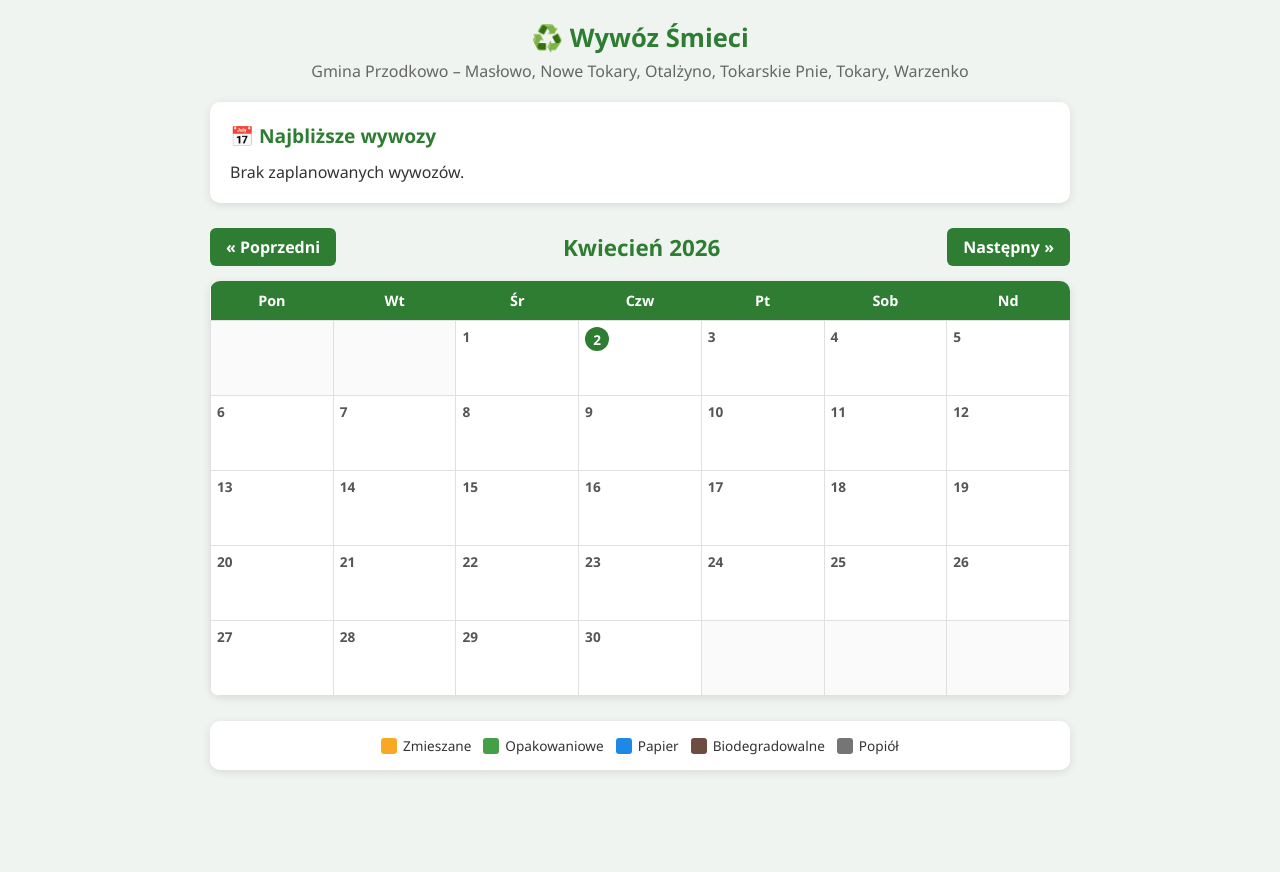
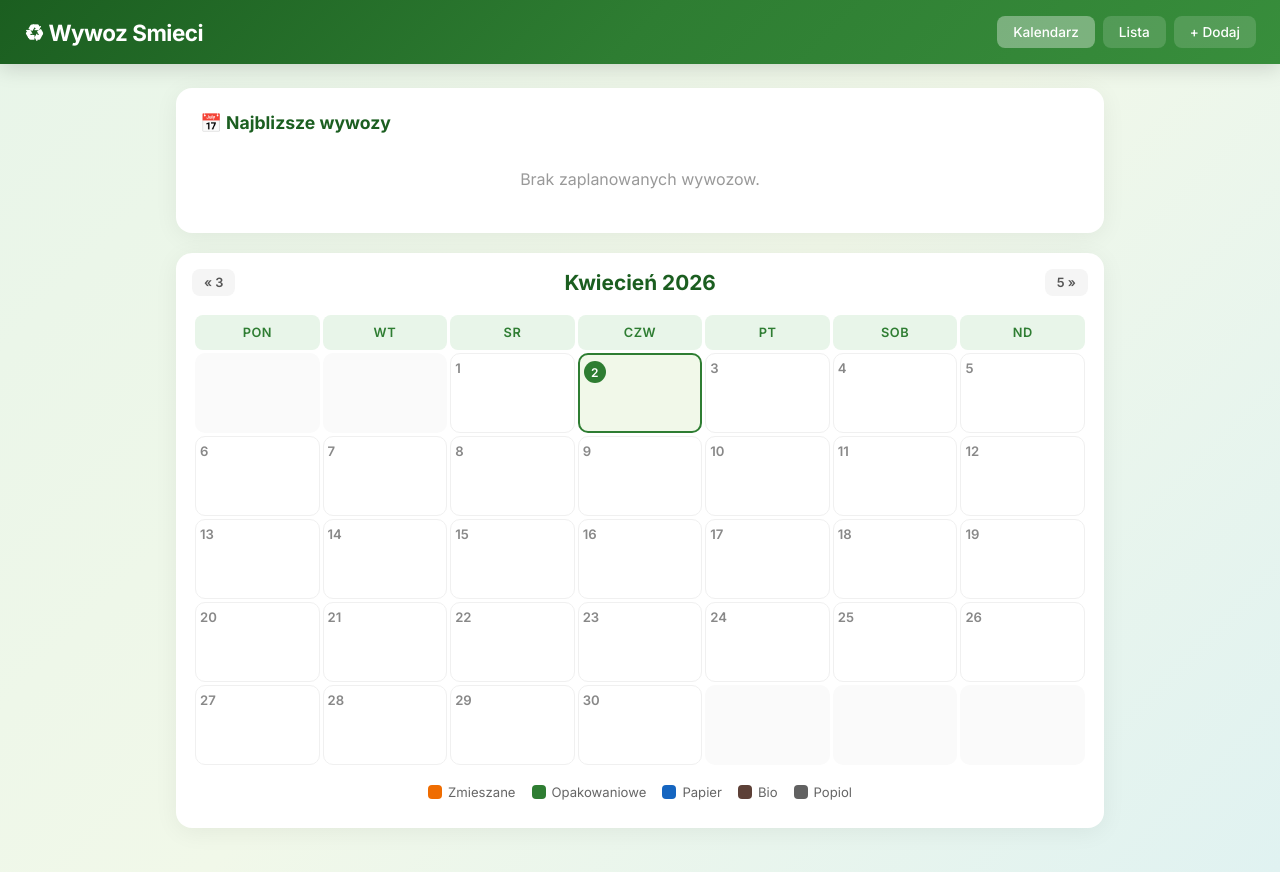
Before and after one commit to juliaradosz/wywozsmieci, a Django app: page / in a window 1280 px wide. Before the commit the page ends 772 px from the top, so only its background shows below. Run offline with Django 5.2, Linux system fonts and the light colour scheme; data that the repository does not hold is empty.

Commit message:
Ulepszony design + dodawanie/edycja/usuwanie wywozów
- Nowy ładniejszy layout z nawigacją i kartami
- Formularz dodawania i edycji wywozów
- Widok listy z grupowaniem po miesiącach
- Alert o najbliższym wywozie
- Ikony typów odpadów w kalendarzu

Co-Authored-By: Claude Opus 4.6 (1M context) <noreply@anthropic.com>

```diff
--- /dev/null
+++ b/harmonogram/templates/harmonogram/base.html
@@ -0,0 +1,161 @@
+<!DOCTYPE html>
+<html lang="pl">
+<head>
+    <meta charset="UTF-8">
+    <meta name="viewport" content="width=device-width, initial-scale=1.0">
+    <title>{% block title %}Wywóz Śmieci{% endblock %} - Gmina Przodkowo</title>
+    <style>
+        @import url('https://fonts.googleapis.com/css2?family=Inter:wght@400;500;600;700&display=swap');
+
+        * { margin: 0; padding: 0; box-sizing: border-box; }
+
+        body {
+            font-family: 'Inter', 'Segoe UI', sans-serif;
+            background: linear-gradient(135deg, #e8f5e9 0%, #f1f8e9 50%, #e0f2f1 100%);
+            color: #1a1a2e;
+            min-height: 100vh;
+        }
+
+        .topbar {
+            background: linear-gradient(135deg, #1b5e20, #2e7d32, #388e3c);
+            color: white;
+            padding: 16px 24px;
+            display: flex;
+            justify-content: space-between;
+            align-items: center;
+            box-shadow: 0 4px 20px rgba(0,0,0,0.15);
+            position: sticky;
+            top: 0;
+            z-index: 100;
+        }
+        .topbar-logo {
+            font-size: 1.4em;
+            font-weight: 700;
+            letter-spacing: -0.5px;
+        }
+        .topbar-nav { display: flex; gap: 8px; }
+        .topbar-nav a {
+            color: white;
+            text-decoration: none;
+            padding: 8px 16px;
+            border-radius: 8px;
+            font-size: 0.85em;
+            font-weight: 500;
+            background: rgba(255,255,255,0.15);
+            transition: all 0.2s;
+        }
+        .topbar-nav a:hover { background: rgba(255,255,255,0.3); }
+        .topbar-nav a.active { background: rgba(255,255,255,0.35); }
+
+        .container {
+            max-width: 960px;
+            margin: 0 auto;
+            padding: 24px 16px;
+        }
+
+        .card {
+            background: white;
+            border-radius: 16px;
+            padding: 24px;
+            box-shadow: 0 4px 24px rgba(0,0,0,0.06);
+            margin-bottom: 20px;
+        }
+        .card-header {
+            font-size: 1.1em;
+            font-weight: 700;
+            color: #1b5e20;
+            margin-bottom: 16px;
+            display: flex;
+            align-items: center;
+            gap: 8px;
+        }
+
+        .btn {
+            display: inline-flex;
+            align-items: center;
+            gap: 6px;
+            padding: 10px 20px;
+            border-radius: 10px;
+            font-size: 0.9em;
+            font-weight: 600;
+            text-decoration: none;
+            border: none;
+            cursor: pointer;
+            transition: all 0.2s;
+        }
+        .btn-primary {
+            background: linear-gradient(135deg, #2e7d32, #43a047);
+            color: white;
+        }
+        .btn-primary:hover { background: linear-gradient(135deg, #1b5e20, #2e7d32); transform: translateY(-1px); }
+        .btn-secondary {
+            background: #f5f5f5;
+            color: #555;
+        }
+        .btn-secondary:hover { background: #e0e0e0; }
+        .btn-danger {
+            background: #ef5350;
+            color: white;
+        }
+        .btn-danger:hover { background: #d32f2f; }
+        .btn-sm { padding: 6px 12px; font-size: 0.8em; border-radius: 8px; }
+        .btn-icon { padding: 6px 10px; font-size: 0.85em; border-radius: 8px; background: rgba(0,0,0,0.04); color: #666; }
+        .btn-icon:hover { background: rgba(0,0,0,0.08); }
+
+        .badge {
+            display: inline-block;
+            padding: 3px 8px;
+            border-radius: 6px;
+            font-size: 0.72em;
+            color: white;
+            font-weight: 600;
+            text-align: center;
+        }
+        .badge-zmieszane { background: #ef6c00; }
+        .badge-opakowaniowe { background: #2e7d32; }
+        .badge-papier { background: #1565c0; }
+        .badge-biodegradowalne { background: #5d4037; }
+        .badge-popiol { background: #616161; }
+
+        .form-input {
+            width: 100%;
+            padding: 12px 16px;
+            border: 2px solid #e0e0e0;
+            border-radius: 10px;
+            font-size: 1em;
+            font-family: inherit;
+            transition: border-color 0.2s;
+        }
+        .form-input:focus { border-color: #2e7d32; outline: none; }
+        .form-group { margin-bottom: 16px; }
+        .form-label {
+            display: block;
+            font-weight: 600;
+            margin-bottom: 6px;
+            color: #333;
+            font-size: 0.9em;
+        }
+
+        @media (max-width: 640px) {
+            .topbar { flex-direction: column; gap: 10px; text-align: center; }
+            .container { padding: 16px 10px; }
+            .card { padding: 16px; border-radius: 12px; }
+        }
+
+        {% block extra_css %}{% endblock %}
+    </style>
+</head>
+<body>
+    <div class="topbar">
+        <div class="topbar-logo">&#9851; Wywoz Smieci</div>
+        <nav class="topbar-nav">
+            <a href="{% url 'harmonogram' %}" class="{% if request.resolver_match.url_name == 'harmonogram' %}active{% endif %}">Kalendarz</a>
+            <a href="{% url 'lista' %}" class="{% if request.resolver_match.url_name == 'lista' %}active{% endif %}">Lista</a>
+            <a href="{% url 'dodaj' %}" class="{% if request.resolver_match.url_name == 'dodaj' %}active{% endif %}">+ Dodaj</a>
+        </nav>
+    </div>
+    <div class="container">
+        {% block content %}{% endblock %}
+    </div>
+</body>
+</html>
--- a/harmonogram/templates/harmonogram/index.html
+++ b/harmonogram/templates/harmonogram/index.html
@@ -1,191 +1,192 @@
-<!DOCTYPE html>
-<html lang="pl">
-<head>
-    <meta charset="UTF-8">
-    <meta name="viewport" content="width=device-width, initial-scale=1.0">
-    <title>Harmonogram wywozu śmieci - Gmina Przodkowo</title>
-    <style>
-        * { margin: 0; padding: 0; box-sizing: border-box; }
-        body {
-            font-family: 'Segoe UI', Tahoma, sans-serif;
-            background: #f0f4f0;
-            color: #333;
-            padding: 20px;
-            max-width: 900px;
-            margin: 0 auto;
+{% extends "harmonogram/base.html" %}
+{% block title %}Kalendarz{% endblock %}
+
+{% block extra_css %}
+.alert-box {
+    background: linear-gradient(135deg, #fff3e0, #fff8e1);
+    border-left: 4px solid #ef6c00;
+    border-radius: 12px;
+    padding: 16px 20px;
+    margin-bottom: 20px;
+    display: flex;
+    align-items: center;
+    gap: 12px;
+    font-weight: 500;
 }
-        h1 {
+.alert-box.alert-green {
+    background: linear-gradient(135deg, #e8f5e9, #f1f8e9);
+    border-left-color: #2e7d32;
+}
+.alert-box .alert-icon { font-size: 1.6em; }
+.alert-box .alert-text { flex: 1; }
+.alert-box .alert-days {
+    font-size: 1.8em;
+    font-weight: 700;
+    color: #ef6c00;
+    min-width: 50px;
     text-align: center;
-            color: #2e7d32;
-            margin-bottom: 5px;
-            font-size: 1.6em;
 }
-        .subtitle {
-            text-align: center;
-            color: #666;
-            margin-bottom: 20px;
+.alert-box.alert-green .alert-days { color: #2e7d32; }
+
+.najblizsze-item {
+    display: flex;
+    align-items: center;
+    padding: 12px 0;
+    border-bottom: 1px solid #f0f0f0;
+    gap: 12px;
 }
-        .nav {
+.najblizsze-item:last-child { border-bottom: none; }
+.najblizsze-data {
+    font-weight: 600;
+    min-width: 140px;
+    color: #444;
+    font-size: 0.95em;
+}
+.najblizsze-ikona { font-size: 1.3em; }
+
+.month-nav {
     display: flex;
     justify-content: space-between;
     align-items: center;
-            margin-bottom: 15px;
+    margin-bottom: 16px;
 }
-        .nav a {
-            text-decoration: none;
-            background: #2e7d32;
-            color: white;
-            padding: 8px 16px;
-            border-radius: 6px;
-            font-weight: bold;
+.month-name {
+    font-size: 1.3em;
+    font-weight: 700;
+    color: #1b5e20;
 }
-        .nav a:hover { background: #1b5e20; }
-        .nav .miesiac-nazwa {
-            font-size: 1.4em;
-            font-weight: bold;
-            color: #2e7d32;
-        }
+
 table {
     width: 100%;
-            border-collapse: collapse;
+    border-collapse: separate;
+    border-spacing: 3px;
+    margin-bottom: 4px;
+}
+th {
+    background: #e8f5e9;
+    color: #2e7d32;
+    padding: 10px 4px;
+    font-size: 0.8em;
+    font-weight: 600;
+    border-radius: 8px;
+    text-transform: uppercase;
+    letter-spacing: 0.5px;
+}
+td {
     background: white;
     border-radius: 10px;
-            overflow: hidden;
-            box-shadow: 0 2px 8px rgba(0,0,0,0.1);
-            margin-bottom: 25px;
+    padding: 6px 4px;
+    vertical-align: top;
+    height: 80px;
+    width: 14.28%;
+    border: 1px solid #f0f0f0;
+    transition: all 0.15s;
 }
-        th {
+td:hover { border-color: #c8e6c9; background: #fafffe; }
+td.pusty { background: #fafafa; border-color: transparent; }
+td.pusty:hover { background: #fafafa; }
+.dzien-numer {
+    font-weight: 600;
+    font-size: 0.82em;
+    margin-bottom: 4px;
+    color: #888;
+}
+td.dzisiaj {
+    border: 2px solid #2e7d32;
+    background: #f1f8e9;
+}
+td.dzisiaj .dzien-numer {
+    color: white;
     background: #2e7d32;
-            color: white;
-            padding: 10px;
-            font-size: 0.9em;
-        }
-        td {
-            border: 1px solid #e0e0e0;
-            padding: 6px;
-            vertical-align: top;
-            height: 75px;
-            width: 14.28%;
-        }
-        .dzien-numer {
-            font-weight: bold;
-            font-size: 0.85em;
-            margin-bottom: 4px;
-            color: #555;
-        }
-        .dzisiaj .dzien-numer {
-            background: #2e7d32;
-            color: white;
     border-radius: 50%;
-            width: 24px;
-            height: 24px;
+    width: 22px;
+    height: 22px;
     display: flex;
     align-items: center;
     justify-content: center;
+    font-size: 0.75em;
 }
-        .pusty { background: #fafafa; }
-        .badge {
-            display: inline-block;
-            padding: 1px 6px;
+.cal-badge {
+    display: block;
+    padding: 2px 4px;
     border-radius: 4px;
-            font-size: 0.7em;
+    font-size: 0.62em;
+    color: white;
+    font-weight: 600;
+    text-align: center;
     margin: 1px 0;
-            color: white;
-            font-weight: bold;
-            width: 100%;
-            text-align: center;
+    text-decoration: none;
+    transition: opacity 0.15s;
 }
-        .badge-zmieszane { background: #f9a825; }
-        .badge-opakowaniowe { background: #43a047; }
-        .badge-papier { background: #1e88e5; }
-        .badge-biodegradowalne { background: #6d4c41; }
-        .badge-popiol { background: #757575; }
+.cal-badge:hover { opacity: 0.8; }
 
-        .najblizsze {
-            background: white;
-            border-radius: 10px;
-            padding: 20px;
-            box-shadow: 0 2px 8px rgba(0,0,0,0.1);
-            margin-bottom: 25px;
-        }
-        .najblizsze h2 {
-            color: #2e7d32;
-            margin-bottom: 12px;
-            font-size: 1.2em;
-        }
-        .najblizsze-item {
-            display: flex;
-            align-items: center;
-            padding: 8px 0;
-            border-bottom: 1px solid #eee;
-        }
-        .najblizsze-item:last-child { border-bottom: none; }
-        .najblizsze-data {
-            font-weight: bold;
-            min-width: 120px;
-            color: #555;
-        }
-        .najblizsze-badge {
-            padding: 4px 12px;
-            border-radius: 6px;
-            color: white;
-            font-weight: bold;
-            font-size: 0.85em;
-        }
 .legenda {
-            background: white;
-            border-radius: 10px;
-            padding: 15px 20px;
-            box-shadow: 0 2px 8px rgba(0,0,0,0.1);
     display: flex;
     flex-wrap: wrap;
-            gap: 12px;
+    gap: 16px;
     justify-content: center;
+    padding: 12px;
+    font-size: 0.82em;
+    color: #666;
 }
-        .legenda-item {
-            display: flex;
-            align-items: center;
-            gap: 6px;
-            font-size: 0.85em;
+.legenda-item { display: flex; align-items: center; gap: 6px; }
+.legenda-kolor {
+    width: 14px;
+    height: 14px;
+    border-radius: 4px;
 }
-        .legenda-kolor {
-            width: 16px;
-            height: 16px;
-            border-radius: 3px;
+
+@media (max-width: 640px) {
+    td { height: 65px; padding: 4px 2px; }
+    .cal-badge { font-size: 0.55em; padding: 1px 2px; }
+    .month-name { font-size: 1.1em; }
+    .najblizsze-data { min-width: 110px; font-size: 0.85em; }
 }
-        @media (max-width: 600px) {
-            td { height: 60px; padding: 3px; }
-            .badge { font-size: 0.6em; }
-            .nav .miesiac-nazwa { font-size: 1.1em; }
-        }
-    </style>
-</head>
-<body>
-    <h1>♻️ Wywóz Śmieci</h1>
-    <p class="subtitle">Gmina Przodkowo – Masłowo, Nowe Tokary, Otalżyno, Tokarskie Pnie, Tokary, Warzenko</p>
+{% endblock %}
 
-    <div class="najblizsze">
-        <h2>📅 Najbliższe wywozy</h2>
+{% block content %}
+
+{% if dni_do is not None %}
+<div class="alert-box {% if dni_do > 1 %}alert-green{% endif %}">
+    <div class="alert-icon">{% if dni_do == 0 %}&#9888;{% elif dni_do == 1 %}&#9888;{% else %}&#128197;{% endif %}</div>
+    <div class="alert-text">
+        {% if dni_do == 0 %}
+            <strong>Dzisiaj wywoz!</strong> {{ najblizsze.0.get_typ_odpadu_display }}
+        {% elif dni_do == 1 %}
+            <strong>Jutro wywoz!</strong> {{ najblizsze.0.get_typ_odpadu_display }}
+        {% else %}
+            Nastepny wywoz za <strong>{{ dni_do }} dni</strong> ({{ najblizsze.0.get_typ_odpadu_display }})
+        {% endif %}
+    </div>
+    <div class="alert-days">{{ dni_do }}d</div>
+</div>
+{% endif %}
+
+<div class="card">
+    <div class="card-header">&#128197; Najblizsze wywozy</div>
     {% for w in najblizsze %}
     <div class="najblizsze-item">
-            <span class="najblizsze-data">{{ w.data|date:"l, d.m" }}</span>
-            <span class="najblizsze-badge badge-{{ w.typ_odpadu }}">{{ w.get_typ_odpadu_display }}</span>
+        <span class="najblizsze-ikona">{% for k, v in ikony.items %}{% if k == w.typ_odpadu %}{{ v }}{% endif %}{% endfor %}</span>
+        <span class="najblizsze-data">{{ w.data|date:"l, d.m.Y" }}</span>
+        <span class="badge badge-{{ w.typ_odpadu }}">{{ w.get_typ_odpadu_display }}</span>
+        <a href="{% url 'edytuj' w.pk %}" class="btn-icon" title="Edytuj">&#9998;</a>
     </div>
     {% empty %}
-        <p>Brak zaplanowanych wywozów.</p>
+    <p style="color:#999; padding: 20px 0; text-align:center;">Brak zaplanowanych wywozow.</p>
     {% endfor %}
 </div>
 
-    <div class="nav">
-        <a href="?miesiac={{ prev_miesiac }}&rok={{ prev_rok }}">« Poprzedni</a>
-        <span class="miesiac-nazwa">{{ nazwa_miesiaca }} {{ rok }}</span>
-        <a href="?miesiac={{ next_miesiac }}&rok={{ next_rok }}">Następny »</a>
+<div class="card" style="padding: 16px;">
+    <div class="month-nav">
+        <a href="?miesiac={{ prev_miesiac }}&rok={{ prev_rok }}" class="btn btn-secondary btn-sm">&laquo; {{ prev_miesiac }}</a>
+        <span class="month-name">{{ nazwa_miesiaca }} {{ rok }}</span>
+        <a href="?miesiac={{ next_miesiac }}&rok={{ next_rok }}" class="btn btn-secondary btn-sm">{{ next_miesiac }} &raquo;</a>
     </div>
 
     <table>
         <thead>
             <tr>
-                <th>Pon</th><th>Wt</th><th>Śr</th><th>Czw</th><th>Pt</th><th>Sob</th><th>Nd</th>
+                <th>Pon</th><th>Wt</th><th>Sr</th><th>Czw</th><th>Pt</th><th>Sob</th><th>Nd</th>
             </tr>
         </thead>
         <tbody>
@@ -197,15 +198,10 @@
                 {% else %}
                     <td class="{% if d.dzisiaj %}dzisiaj{% endif %}">
                         <div class="dzien-numer">{{ d.dzien }}</div>
-                        {% for typ in d.typy %}
-                            <div class="badge badge-{{ typ }}">
-                                {% if typ == "zmieszane" %}Zmiesz.
-                                {% elif typ == "opakowaniowe" %}Opakow.
-                                {% elif typ == "papier" %}Papier
-                                {% elif typ == "biodegradowalne" %}Bio
-                                {% elif typ == "popiol" %}Popiół
-                                {% endif %}
-                            </div>
+                        {% for w in d.wywozki %}
+                            <a href="{% url 'edytuj' w.id %}" class="cal-badge badge-{{ w.typ }}" title="{{ w.typ }}">
+                                {{ w.ikona }}
+                            </a>
                         {% endfor %}
                     </td>
                 {% endif %}
@@ -216,11 +212,12 @@
     </table>
 
     <div class="legenda">
-        <div class="legenda-item"><div class="legenda-kolor" style="background:#f9a825"></div> Zmieszane</div>
-        <div class="legenda-item"><div class="legenda-kolor" style="background:#43a047"></div> Opakowaniowe</div>
-        <div class="legenda-item"><div class="legenda-kolor" style="background:#1e88e5"></div> Papier</div>
-        <div class="legenda-item"><div class="legenda-kolor" style="background:#6d4c41"></div> Biodegradowalne</div>
-        <div class="legenda-item"><div class="legenda-kolor" style="background:#757575"></div> Popiół</div>
+        <div class="legenda-item"><div class="legenda-kolor" style="background:#ef6c00"></div> Zmieszane</div>
+        <div class="legenda-item"><div class="legenda-kolor" style="background:#2e7d32"></div> Opakowaniowe</div>
+        <div class="legenda-item"><div class="legenda-kolor" style="background:#1565c0"></div> Papier</div>
+        <div class="legenda-item"><div class="legenda-kolor" style="background:#5d4037"></div> Bio</div>
+        <div class="legenda-item"><div class="legenda-kolor" style="background:#616161"></div> Popiol</div>
     </div>
-</body>
-</html>
+</div>
+
+{% endblock %}
--- a/harmonogram/urls.py
+++ b/harmonogram/urls.py
@@ -4,4 +4,8 @@ from . import views
 
 urlpatterns = [
     path('', views.harmonogram, name='harmonogram'),
+    path('dodaj/', views.dodaj, name='dodaj'),
+    path('edytuj/<int:pk>/', views.edytuj, name='edytuj'),
+    path('usun/<int:pk>/', views.usun, name='usun'),
+    path('lista/', views.lista, name='lista'),
 ]
--- a/harmonogram/views.py
+++ b/harmonogram/views.py
@@ -1,8 +1,23 @@
+import calendar
 from datetime import date
 
-from django.shortcuts import render
+from django.shortcuts import get_object_or_404, redirect, render
 
+from .forms import WywozForm
 from .models import WywozSmieci
+
+NAZWY_MIESIECY = [
+    '', 'Styczeń', 'Luty', 'Marzec', 'Kwiecień', 'Maj', 'Czerwiec',
+    'Lipiec', 'Sierpień', 'Wrzesień', 'Październik', 'Listopad', 'Grudzień'
+]
+
+IKONY = {
+    'zmieszane': '🗑️',
+    'opakowaniowe': '♻️',
+    'papier': '📄',
+    'biodegradowalne': '🌿',
+    'popiol': 'ite',
+}
 
 
 def harmonogram(request):
@@ -17,14 +32,9 @@ def harmonogram(request):
         miesiac = dzisiaj.month
         rok = dzisiaj.year
 
-    wywozki = WywozSmieci.objects.filter(
-        data__year=rok,
-        data__month=miesiac,
-    )
-
+    wywozki = WywozSmieci.objects.filter(data__year=rok, data__month=miesiac)
     najblizsze = WywozSmieci.objects.filter(data__gte=dzisiaj).order_by('data')[:5]
 
-    import calendar
     cal = calendar.Calendar(firstweekday=0)
     dni_miesiaca = cal.monthdayscalendar(rok, miesiac)
 
@@ -32,26 +42,25 @@ def harmonogram(request):
     for w in wywozki:
         if w.data.day not in wywozki_dict:
             wywozki_dict[w.data.day] = []
-        wywozki_dict[w.data.day].append(w.typ_odpadu)
+        wywozki_dict[w.data.day].append({
+            'typ': w.typ_odpadu,
+            'id': w.id,
+            'ikona': IKONY.get(w.typ_odpadu, ''),
+        })
 
     kalendarz = []
     for tydzien in dni_miesiaca:
         tydzien_dane = []
         for dzien in tydzien:
             if dzien == 0:
-                tydzien_dane.append({'dzien': 0, 'typy': []})
+                tydzien_dane.append({'dzien': 0, 'wywozki': []})
             else:
                 tydzien_dane.append({
                     'dzien': dzien,
-                    'typy': wywozki_dict.get(dzien, []),
+                    'wywozki': wywozki_dict.get(dzien, []),
                     'dzisiaj': dzien == dzisiaj.day and miesiac == dzisiaj.month and rok == dzisiaj.year,
                 })
         kalendarz.append(tydzien_dane)
-
-    nazwy_miesiecy = [
-        '', 'Styczeń', 'Luty', 'Marzec', 'Kwiecień', 'Maj', 'Czerwiec',
-        'Lipiec', 'Sierpień', 'Wrzesień', 'Październik', 'Listopad', 'Grudzień'
-    ]
 
     if miesiac == 1:
         prev_miesiac, prev_rok = 12, rok - 1
@@ -63,16 +72,81 @@ def harmonogram(request):
     else:
         next_miesiac, next_rok = miesiac + 1, rok
 
+    # Ile dni do najbliższego wywozu
+    dni_do = None
+    if najblizsze:
+        dni_do = (najblizsze[0].data - dzisiaj).days
+
     context = {
         'kalendarz': kalendarz,
         'najblizsze': najblizsze,
         'miesiac': miesiac,
         'rok': rok,
-        'nazwa_miesiaca': nazwy_miesiecy[miesiac],
+        'nazwa_miesiaca': NAZWY_MIESIECY[miesiac],
         'prev_miesiac': prev_miesiac,
         'prev_rok': prev_rok,
         'next_miesiac': next_miesiac,
         'next_rok': next_rok,
         'dzisiaj': dzisiaj,
+        'dni_do': dni_do,
+        'ikony': IKONY,
     }
     return render(request, 'harmonogram/index.html', context)
+
+
+def dodaj(request):
+    if request.method == 'POST':
+        form = WywozForm(request.POST)
+        if form.is_valid():
+            form.save()
+            return redirect('harmonogram')
+    else:
+        form = WywozForm()
+    return render(request, 'harmonogram/formularz.html', {
+        'form': form,
+        'tytul': 'Dodaj wywóz',
+    })
+
+
+def edytuj(request, pk):
+    wywoz = get_object_or_404(WywozSmieci, pk=pk)
+    if request.method == 'POST':
+        form = WywozForm(request.POST, instance=wywoz)
+        if form.is_valid():
+            form.save()
+            return redirect('harmonogram')
+    else:
+        form = WywozForm(instance=wywoz)
+    return render(request, 'harmonogram/formularz.html', {
+        'form': form,
+        'tytul': 'Edytuj wywóz',
+        'wywoz': wywoz,
+    })
+
+
+def usun(request, pk):
+    wywoz = get_object_or_404(WywozSmieci, pk=pk)
+    if request.method == 'POST':
+        wywoz.delete()
+        return redirect('harmonogram')
+    return render(request, 'harmonogram/potwierdz_usuniecie.html', {
+        'wywoz': wywoz,
+    })
+
+
+def lista(request):
+    rok = int(request.GET.get('rok', date.today().year))
+    wywozki = WywozSmieci.objects.filter(data__year=rok).order_by('data')
+
+    pogrupowane = {}
+    for w in wywozki:
+        m = w.data.month
+        if m not in pogrupowane:
+            pogrupowane[m] = {'nazwa': NAZWY_MIESIECY[m], 'wywozki': []}
+        pogrupowane[m]['wywozki'].append(w)
+
+    return render(request, 'harmonogram/lista.html', {
+        'pogrupowane': dict(sorted(pogrupowane.items())),
+        'rok': rok,
+        'ikony': IKONY,
+    })
```
Also changed, not shown: harmonogram/forms.py (added, +17 -0 lines), harmonogram/templates/harmonogram/formularz.html (added, +29 -0 lines), harmonogram/templates/harmonogram/lista.html (added, +70 -0 lines), harmonogram/templates/harmonogram/potwierdz_usuniecie.html (added, +22 -0 lines). Lines whose indentation alone changed are shown as unchanged.
